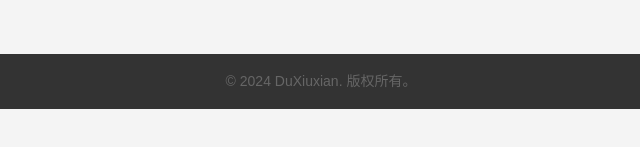
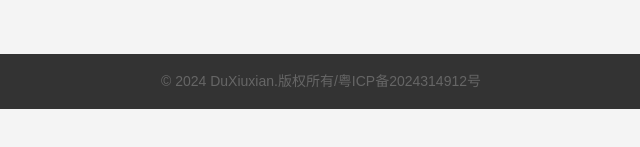
Before and after one commit to HelloMonikal/myweb-frontend, a plain HTML site: page index.html in a window 1280 px wide. Shown: the part 353-500 px from the top of the page, 319-959 px from the left. Drawn offline with Linux system fonts and the light colour scheme.

Commit message:
备案号

```diff
--- a/index.html
+++ b/index.html
@@ -34,7 +34,7 @@
     </section>
 
     <footer>
-        <p>© 2024 DuXiuxian. 版权所有。</p>
+        <p>© 2024 DuXiuxian.版权所有/粤ICP备2024314912号</p>
     </footer>
 
     <script src="scripts.js"></script>
```
